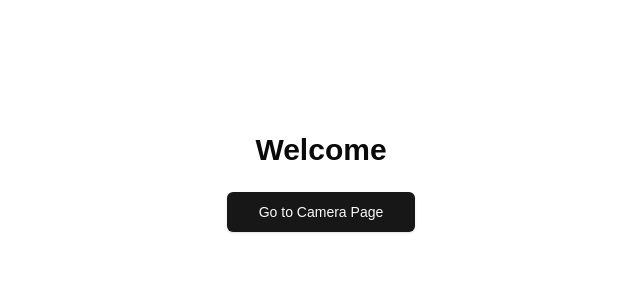
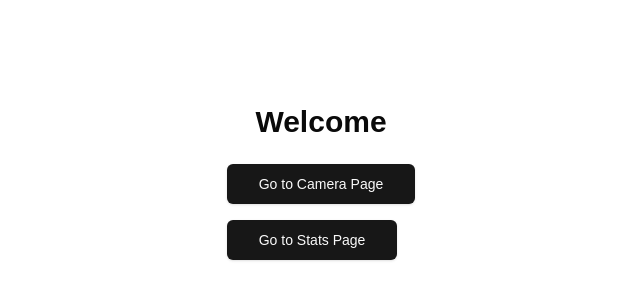
Before and after one commit to gnaegit/webcam-frontend, a Next.js app: page / in a window 1280 px wide. Shown: the part 218-518 px from the top of the page, without its empty margins (319-959 px from the left). Built offline with nearby package versions, Linux system fonts and the light colour scheme.

Commit message:
add Button to go to stats page

```diff
--- a/src/app/page.tsx
+++ b/src/app/page.tsx
@@ -7,11 +7,18 @@ export default function Home() {
   return (
     <div className="flex flex-col items-center justify-center min-h-screen p-4">
       <h1 className="text-3xl font-bold mb-6">Welcome</h1>
-      <Link href="/camera">
-        <Button variant="default" size="lg">
-          Go to Camera Page
-        </Button>
-      </Link>
+      <div className="flex flex-col gap-4">
+        <Link href="/camera">
+          <Button variant="default" size="lg">
+            Go to Camera Page
+          </Button>
+        </Link>
+        <Link href="/stats">
+          <Button variant="default" size="lg">
+            Go to Stats Page
+          </Button>
+        </Link>
+      </div>
     </div>
   );
 }
```
